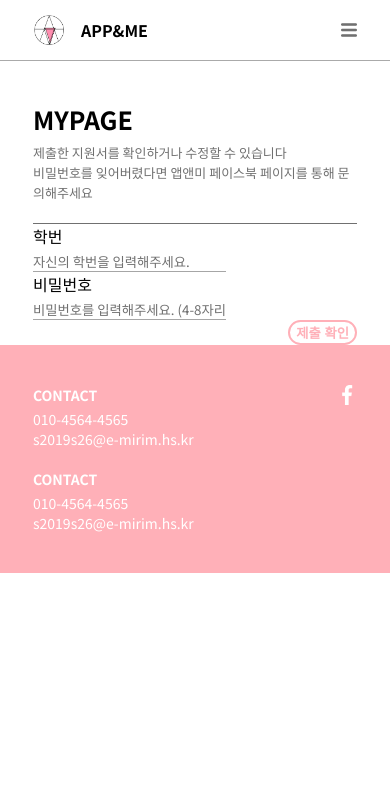
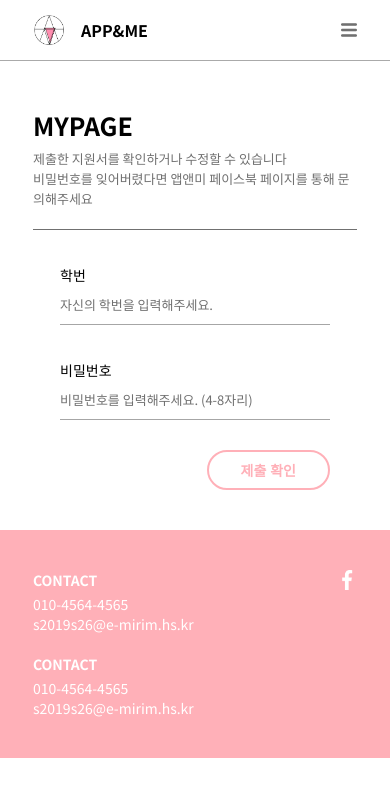
Before and after one commit to Sookhee/AppandMe-Website2020, a React (Create React App) app in the folder client/: page /mypage in a window 390 px wide. Shown: the top 796 px of the page. Built offline with nearby package versions, Linux system fonts and the light colour scheme.

Commit message:
Feat : 모바일 버전 확대축소 막기, CSS 수정 Apply, Mypage, FAQ css 미디어쿼리 추가

```diff
--- a/client/public/index.html
+++ b/client/public/index.html
@@ -6,7 +6,7 @@
     <link href="https://fonts.googleapis.com/css2?family=Noto+Sans+KR:wght@300;400;500;700;900&display=swap" rel="stylesheet">
 
     <link rel="icon" href="%PUBLIC_URL%/favicon.ico" />
-    <meta name="viewport" content="width=device-width, initial-scale=1" />
+    <meta name="viewport" content="width=device-width, initial-scale=1.0, maximum-scale=1.0, user-scalable=0" />
     <meta name="theme-color" content="#000000" />
     <meta
       name="description"
--- a/client/src/container/Apply/Apply.scss
+++ b/client/src/container/Apply/Apply.scss
@@ -50,8 +50,8 @@
             margin: 10px 0 100px;
             .wrap-flex{flex-direction: column;}
             .wrap-input{
-                .title{margin: 24px 0 3px; font-size: 12px;}
-                input{width: 100%; padding: 10px 0; font-size: 14px;}
+                .title{margin: 24px 0 3px; font-size: 14px; font-weight: 500;}
+                input{width: 100%; padding: 10px 0; font-size: 13px;}
             }
         }
         button{padding: 8px 32px; margin-top: 40px;}
--- a/client/src/container/FAQ/FAQ.scss
+++ b/client/src/container/FAQ/FAQ.scss
@@ -4,9 +4,11 @@
     details summary:after {
         float: right;
         content: url('../../image/faq/icon_down.png');
+        cursor: pointer;
     }
     details[open] summary:after{
         content: url('../../image/faq/icon_up.png');
+        cursor: pointer;
     }
 }
 
@@ -30,9 +32,9 @@
 @media (max-width: 480px) {
     .wrap-faq{
         margin-bottom: 80px;
-        font-size: 18px;
+        font-size: 16px;
         .wrap-frequently{padding: 30px 0;}
         .faq-question{font-weight: 700;}
-        .faq-answer{color: #707070; margin-top: 20px;}
+        .faq-answer{font-size: 15px; color: #707070; margin-top: 20px;}
     }
 }
--- a/client/src/container/Mypage/Mypage.scss
+++ b/client/src/container/Mypage/Mypage.scss
@@ -55,4 +55,32 @@
 
 // Mobile
 @media (max-width: 480px) {
+    .mypage{
+        margin: 6px 0 40px;
+        .mypage-false{
+            width: 270px;
+            margin: 0 auto;
+        }
+        .mypage-true{
+            .wrap-flex{
+                width: 260px;
+                .info{font-weight: 600; font-size: 24px;}
+            }
+        }
+        form{
+            .wrap-flex{
+                .wrap-input{width: 681px;}
+                justify-content: space-between;
+            }
+            .wrap-input{
+                .title{font-size: 14px; font-weight: 500; margin-top: 35px}
+                input{width: 100%; font-size: 13px; padding: 10px 0;}
+            }
+            button{
+                padding: 8px 32px;
+                margin-top: 30px;
+                font-size: 14px;
+            }
+        }
+    }
 }
```
